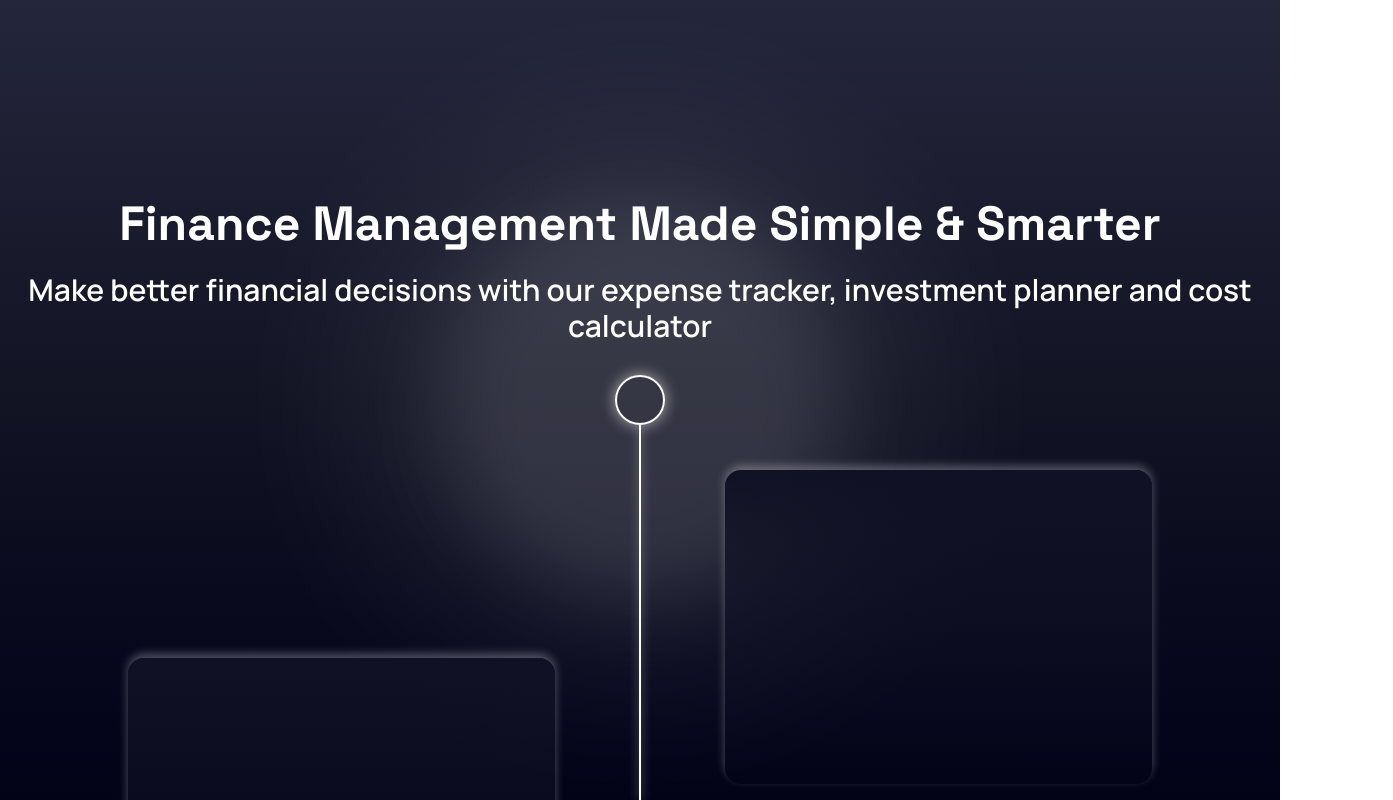
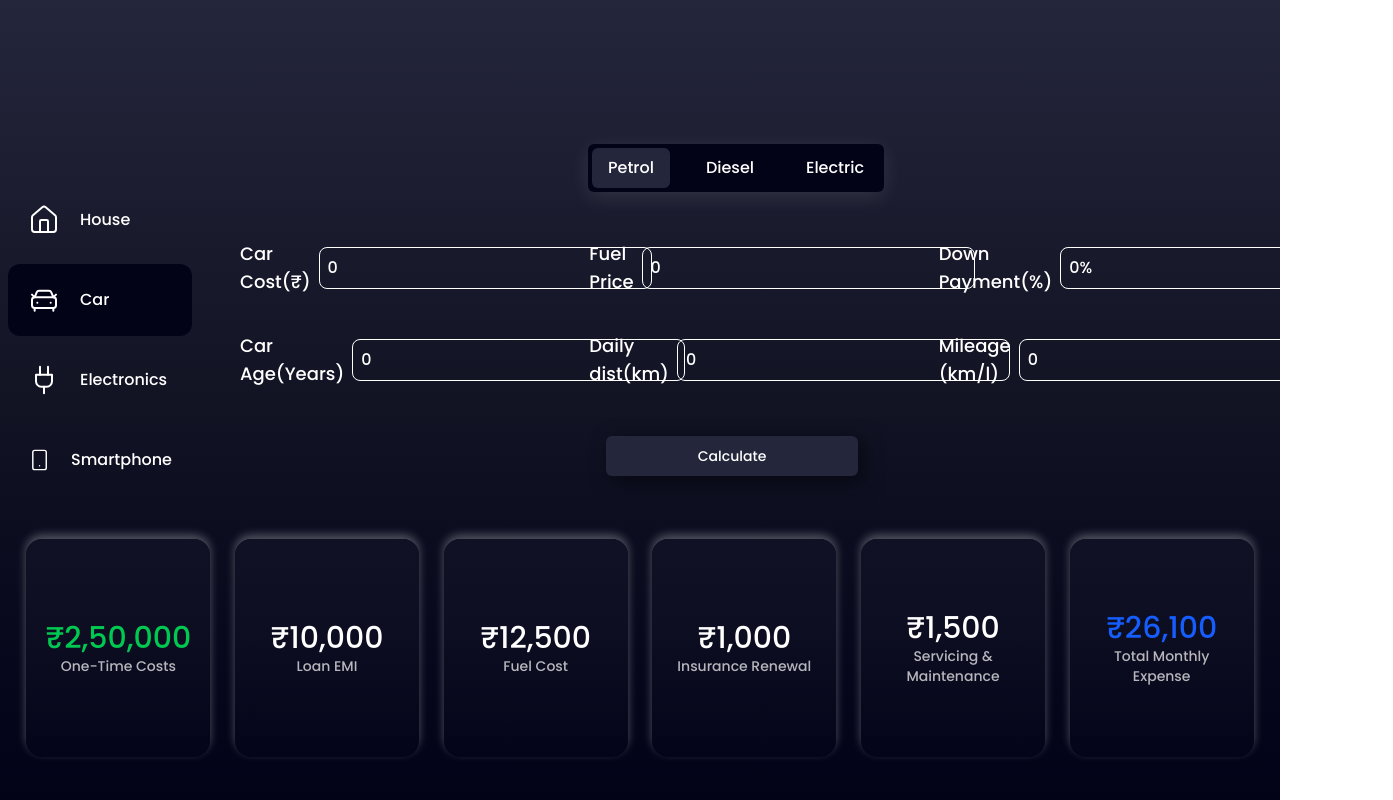
Before and after one commit to Aditya-Kumar-33/Financial_Planner, a React (Vite) app: page / in a window 1280 px wide. Shown: the top 800 px of the page, 1393 px wide, since content can reach past the window. Built offline with nearby package versions, Linux system fonts and the light colour scheme; a web font is replaced by a local one.

Commit message:
car expense

```diff
--- a/src/App.jsx
+++ b/src/App.jsx
@@ -13,7 +13,7 @@ function App() {
           index
           element={
           <div className="h-screen">
-            <Home/>
+            <Expense/>
           </div>}
         />
       </Routes>
--- /dev/null
+++ b/src/components/CarExpense.jsx
@@ -0,0 +1,32 @@
+import React from "react";
+
+export default function CarExpense() {
+  const expenses = [
+    { label: "One-Time Costs", value: "₹2,50,000", color: "text-green-500" },
+    { label: "Loan EMI", value: "₹10,000" },
+    { label: "Fuel Cost", value: "₹12,500" },
+    { label: "Insurance Renewal", value: "₹1,000" },
+    { label: "Servicing & Maintenance", value: "₹1,500" },
+    { label: "Total Monthly Expense", value: "₹26,100", color: "text-blue-600" },
+  ];
+
+  return (
+    <div className="grid grid-cols-6 text-white h-full gap-1 p-4">
+      {expenses.map((item, index) => (
+        <div key={index} className="flex justify-center items-center">
+          <div
+            className="h-[80%] w-[90%] rounded-2xl
+                bg-gradient-to-b from-[#111125] to-transparent
+                shadow-[0_-4px_10px_rgba(255,255,255,0.3)]
+                flex flex-col justify-center items-center text-white/70 p-4"
+          >
+            <div className={`text-3xl ${item.color || "text-white"}`}>
+              {item.value}
+            </div>
+            <div className="text-sm text-center">{item.label}</div>
+          </div>
+        </div>
+      ))}
+    </div>
+  );
+}
--- a/src/pages/Expense.jsx
+++ b/src/pages/Expense.jsx
@@ -2,6 +2,7 @@ import React, { useState } from "react";
 import ButtonFuel from "../components/ButtonFuel";
 import InputBoxNum from "../components/InputBoxNum";
 import { CarFront, Home, Smartphone, Plug } from "lucide-react";
+import CarExpense from"../components/CarExpense";
 
 const Expense = () => {
   const [selectedIcon, setSelectedIcon] = useState("Car"); // Default selected icon
@@ -21,11 +22,11 @@ const Expense = () => {
   ];
 
   return (
-    <div className="relative h-screen w-screen bg-gradient-to-b from-[#24263C] via-[#121323] to-[#030318]">
-      <div className="absolute top-[15vh] h-[85vh] w-full z-10 flex items-center text-white">
+    <div className="flex flex-col h-screen w-screen pt-[18vh] bg-gradient-to-b from-[#24263C] via-[#121323] to-[#030318]">
+      <div className="flex w-full text-white">
 
-        {/* Sidebar */}
-        <div className="w-[15vw] h-full pl-2 text-white flex flex-col gap-5 pt-10">
+        {/* Sidebar - 15% */}
+        <div className="w-[15%] h-full pl-2 text-white flex flex-col gap-2 pt-10">
           {sidebarItems.map(({ icon: Icon, label }, index) => (
             <div
               key={index}
@@ -40,13 +41,13 @@ const Expense = () => {
         </div>
 
         {/* Main Content */}
-        <div className="w-[85vw] h-full pl-10 pr-10">
-          <div className="flex w-full">
-            <div className="w-[70%]">
+        <div className="flex flex-1 h-full pl-10 pr-10">
+
+          <div className="w-full">
             <div className="flex justify-center">
               <ButtonFuel selectedPattern={selectedPattern} setSelectedPattern={setSelectedPattern} />
             </div>
-              <div className="grid grid-cols-2 mt-6">
+            <div className="grid grid-cols-3 gap-x-10 gap-y-5 my-10">
               <InputBoxNum label="Car Cost(₹)" placeholder="0" value={totalCost} onChange={setTotalCost} />
               <InputBoxNum label="Fuel Price" placeholder="0" value={fuelCost} onChange={setFuelCost} />
               <InputBoxNum label="Down Payment(%)" placeholder="0%" value={downPayment} onChange={setDownPayment} />
@@ -58,19 +59,20 @@ const Expense = () => {
             <button
               type="button"
               className="text-white w-[25%] rounded-md
-                    bg-[#24263C]
+                        bg-[#24263C] hover:bg-[#2D3047]
                         shadow-[5px_5px_20px_rgba(0,0,0,0.5)]
+                        hover:shadow-[4px_4px_30px_rgba(255,255,255,0.3)]
                         cursor-pointer font-medium text-sm px-5 py-2.5 me-2 mb-2"
             >
                   Calculate
               </button>
             </div>
           </div>
-            <div className="w-[30%]"></div>
         </div>
       </div>
+      <CarExpense/>
     </div>
-    </div>
+
   );
 };
 
```
Lines whose indentation alone changed are shown as unchanged.
